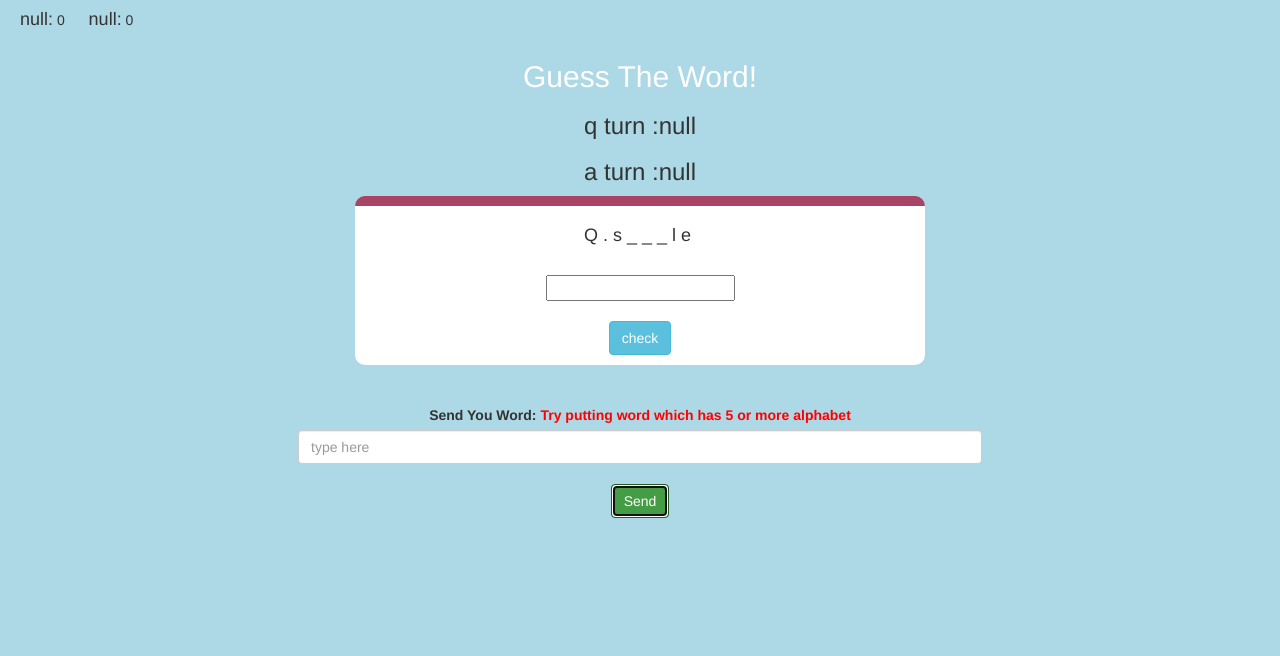
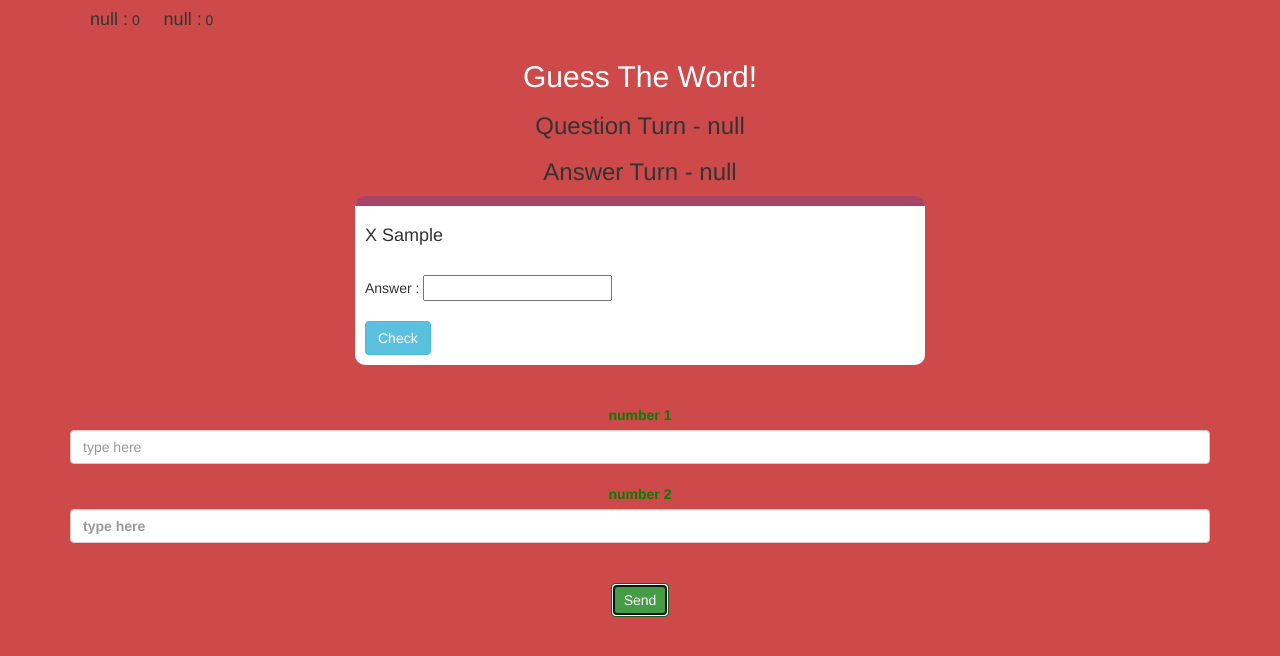
Before and after one commit to SVJaashwin/c89_92, a plain HTML site: page game_page.html in a window 1280 px wide. Both pictures are taken after typing "Sample" into the empty fields and a click on the button "Send". Drawn offline with nearby package versions, Linux system fonts and the light colour scheme.

Commit message:
Add files via upload

```diff
--- a/game.css
+++ b/game.css
@@ -1,6 +1,6 @@
 body
 {
-	background: lightblue;
+	background:#ce4a4a;
 }
 
 	.login_div1 , .login_div2
--- a/game_page.html
+++ b/game_page.html
@@ -11,11 +11,11 @@
 <link rel="stylesheet" type="text/css" href="game.css">
 </head>
 <body>
-<h4 id="player1_name" style="display: inline-block;"></h4>
-<span id="player1_score"></span>
-<h4 id="player2_name" style="display: inline-block;"></h4>
-<span id="player2_score" ></span>
 <div class="container">
+	<h4 id="player1_name" style="display: inline-block;"></h4>
+    <span id="player1_scores"></span>
+    <h4 id="player2_name" style="display: inline-block;"></h4>
+    <span id="player2_scores" ></span>
 	<center>
 		<h2 style="color: white;">Guess The Word!</h2>
         <h3 id="player_question"></h3>
@@ -24,14 +24,16 @@
 		<br>
 		<br>
 
-		<label>Send You Word: <b style="color: red">Try putting word which has 5 or more alphabet</b></label>
-        <input id="word" placeholder="type here" class="form-control">
+		<label><b style="color: green">number 1</b></label>
+        <input id="number1" placeholder="type here" class="form-control">
 		<br>
+		<label><b style="color: green	">number 2</label>
+        <input id="number2" placeholder="type here" class="form-control">
+		<br> <br>
         <button class="btn btn-success" onclick="send()">Send</button>
 	</center>
 </div>
+
 <script src="game_page.js"></script>
-
-
 </body>
 </html>
--- a/game_page.js
+++ b/game_page.js
@@ -1,84 +1,76 @@
-var player1_name = localStorage.getItem("player1");
-var player2_name = localStorage.getItem("player2");
+  var player1name = localStorage.getItem("player1")
+  var player2name = localStorage.getItem("player2");
 
-var player1_score = 0;
-var player2_score = 0;
+	var player1score = 0;
+	var player2score = 0;
 
-var q_turn="player1";
-var a_turn="player2";
+document.getElementById("player1_name").innerHTML=player1name + " : ";
+document.getElementById("player2_name").innerHTML=player2name + " : ";
 
-document.getElementById("player1_name").innerHTML=player1_name + ":";
-document.getElementById("player2_name").innerHTML=player2_name + ":";
+document.getElementById("player1_scores").innerHTML=player1score ;
+document.getElementById("player2_scores").innerHTML=player2score ;
 
-document.getElementById("player1_score").innerHTML=player1_score ;
-document.getElementById("player2_score").innerHTML=player2_score ;
+document.getElementById("player_question").innerHTML = "Question Turn - " + player1name ;
+document.getElementById("player_answer").innerHTML = "Answer Turn - " + player2name ;
 
-document.getElementById("player_question").innerHTML= "q turn :"+ player1_name;
+function send () {
+	number1 = document.getElementById("number1").value;
+	number2 = document.getElementById("number2").value;
+	actual_answer = parseInt(number1) * parseInt(number2);
+	console.log(actual_answer);
 
-document.getElementById("player_answer").innerHTML= "a turn :"+ player2_name;
 
-function send(){
-    get_word=document.getElementById("word").value;
+    question_number = "<h4>" + number1 + " X "+ number2 +"</h4>";
+    input_box = "<br>Answer : <input type='text' id='input_check_box'>";
+    check_button = "<br><br><button class='btn btn-info' onclick='check()'>Check</button>";
+    row =  question_number + input_box + check_button ;
+    document.getElementById("output").innerHTML = row;
+	document.getElementById("number1").value = "";
+	document.getElementById("number2").value = "";
+}
 
-    word=get_word.toLowerCase();
 
-    console.log("word is "+word);
+question_turn = "player1";
+answer_turn = "player2";
 
-     var charAt1= word.charAt(1);
-     console.log("charAt1:",charAt1);
+function check()
+{
+	get_answer = document.getElementById("input_check_box").value;
+	if(get_answer == actual_answer)
+	{
+		if(answer_turn == "player1")
+		{
+			  player1score = player1score +1;
+		    document.getElementById("player1_scores").innerHTML = player1score;
+		}
+		else
+		{
+			 player2score = player2score +1;
+		    document.getElementById("player2_scores").innerHTML = player2score;
+		}
+	}
 
-    len=Math.floor(word.length/2);
+	if(question_turn == "player1name")
+	{
+		question_turn = " player2name"
+		document.getElementById("player_question").innerHTML = "question Turn - " + player2name ;
+	}
+	else
+	{
+		question_turn = "player1name"
+		document.getElementById("player_question").innerHTML = "question Turn - " + player1name ;
+	}
 
-     var charAt2= word.charAt(len);
-     console.log("charAt2:",charAt2);
+	if(answer_turn == "player1name")
+	{
+		answer_turn = " player2name"
+		document.getElementById("player_answer").innerHTML = "Answer Turn - " + player2name ;
+	}
+	else
+	{
+		answer_turn = "player1name"
+		document.getElementById("player_answer").innerHTML = "Answer Turn - " + player1name ;
+	}
 
-    var charAt3= word.charAt(len-1);
-    console.log("charAt3:",charAt3);
-
-    replace1=word.replace(charAt1,"_");
-    replace2=replace1.replace(charAt2,"_");
-    replace3=replace2.replace(charAt3,"_");
-    console.log(replace3);
-
-    q_word="<center> <h4 id='word_display'> Q."+replace3+"</h4>";
-    a_word="<br> <input type='text' id='ans_input'> ";
-    check_button="<br><br> <button class='btn btn-info' onclick='check()'> check </button></center>";
-
-     console.log(q_word + a_word + check_button);
-
-    document.getElementById("output").innerHTML= q_word + a_word + check_button ;
-    document.getElementById("word").value="";
-
+    document.getElementById("output").innerHTML = "";
 }
-function check(){
-    get_answer=document.getElementById("ans_input").value;
-    answer=get_answer.toLowerCase();
-    console.log(answer);
-    if (answer == word){
-        if (a_turn=="player1"){
-        player1_score = player1_score + 1;
-        document.getElementById("player1_score").innerHTML=player1_score;
-        }
-        else{
-            player2_score = player2_score +1;
-            document.getElementById("player2_score").innerHTML=player2_score;
-        }
-    }
-    if (q_turn == "player1"){
-        q_turn="player2";
-        document.getElementById("player_question").innerHTML="q_turn"+player2_name;
-    }
-    else{
-        q_turn="player1";
-        document.getElementById("player_question").innerHTML="q_turn"+player1_name;
-    }
-    if (a_turn == "player2"){
-        a_turn="player1";
-        document.getElementById("player_answer").innerHTML="a_turn"+player1_name;
-    }
-    else {
-        a_turn="player2"
-        document.getElementById("player_answer").innerHTML="a_turn"+player2_name;
-    }
-    document.getElementById("output").innerHTML="";
-}
```
Also changed, not shown: index.html (+1 -1 lines).
